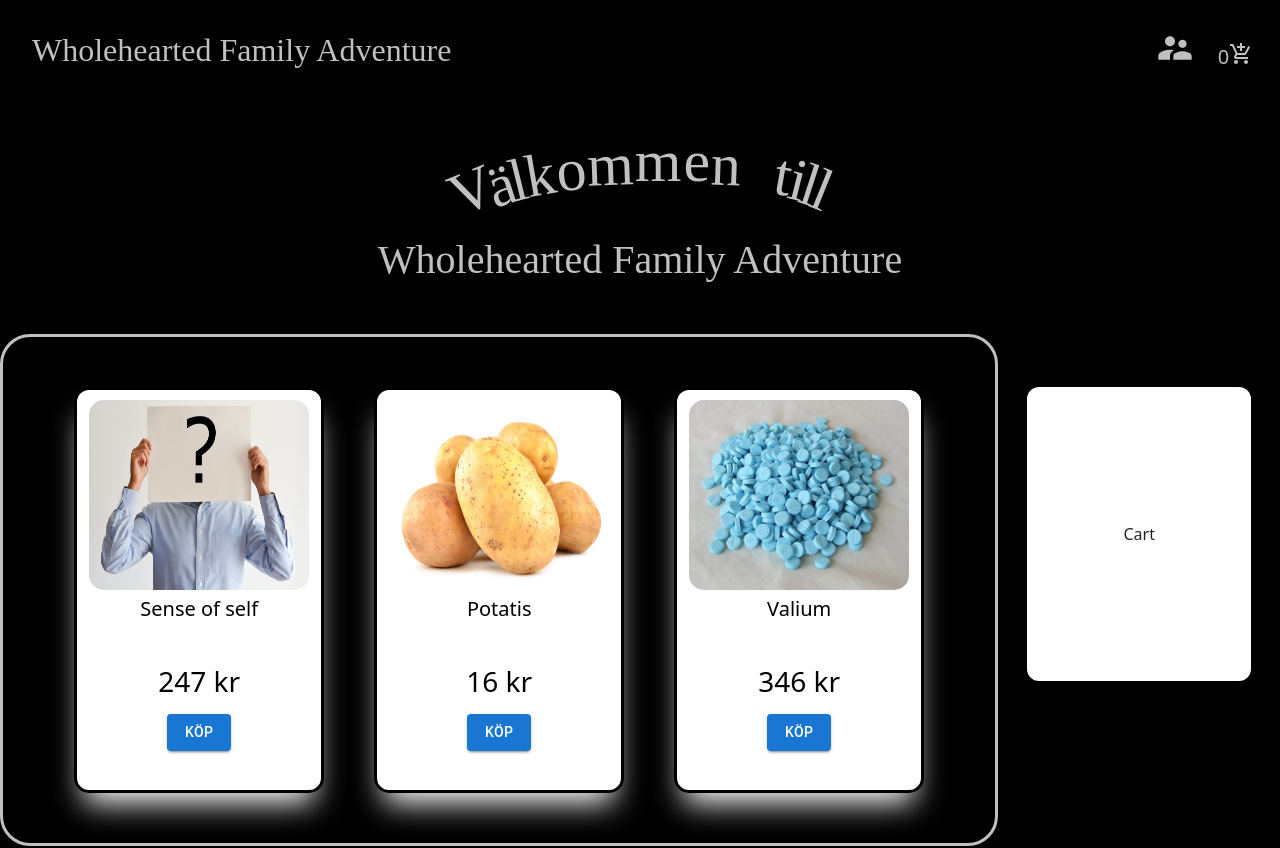
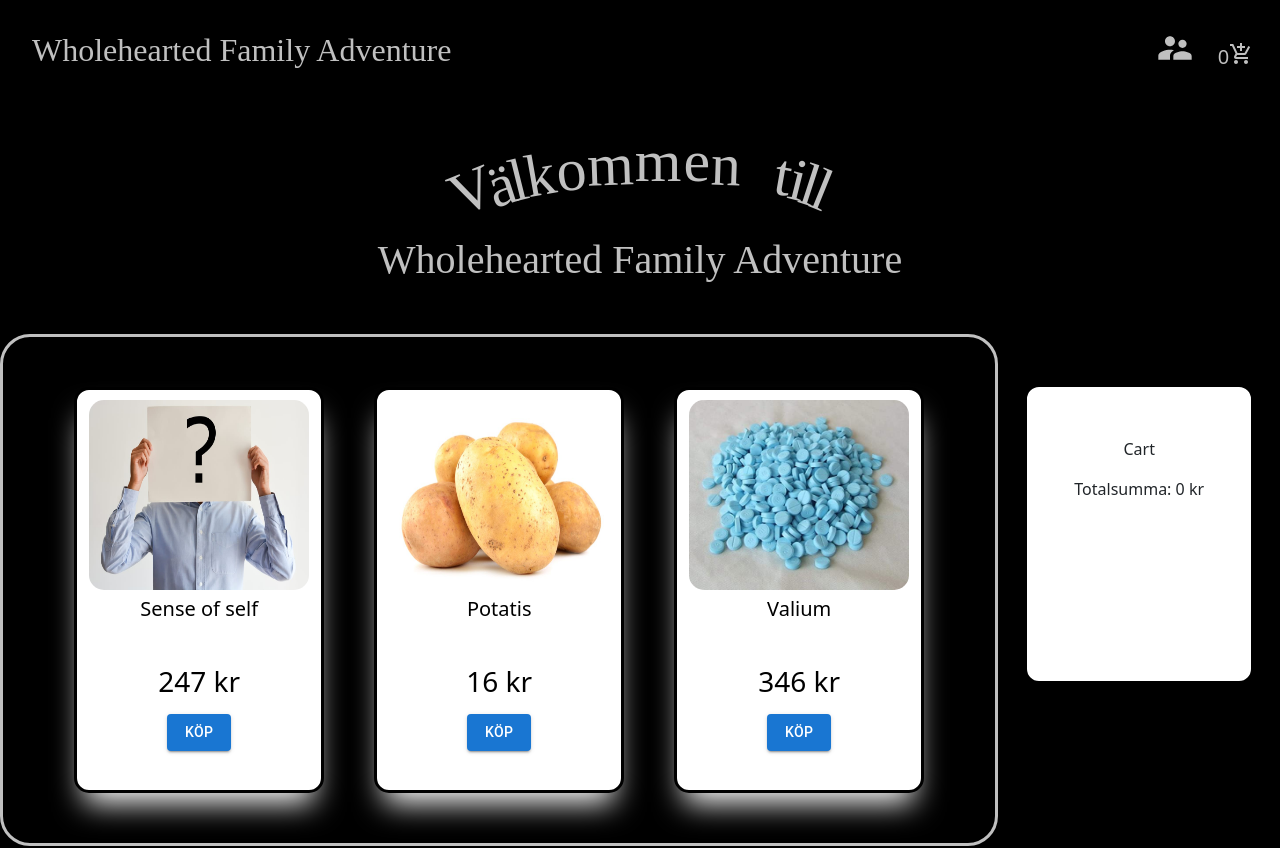
Before and after one commit to FredrikOlssons/Systemutveckling_Ramverk, a React (Vite) app: page / in a window 1280 px wide. Shown: the top 848 px of the page. Built offline with nearby package versions, Linux system fonts and the light colour scheme; a web font is replaced by a local one.

Commit message:
added minicart

```diff
--- a/src/components/allPages/StartPageContent.tsx
+++ b/src/components/allPages/StartPageContent.tsx
@@ -5,6 +5,7 @@ import Hero from "../Hero";
 import "../../style/hero.css";
 import { width } from "@mui/system";
 import {borderColor, borderRadius, fontSize, margin,} from "@material-ui/core/node_modules/@material-ui/system";
+import  MiniCart from '../miniCart'
 
 
 const Content: FC = (props) => {
@@ -49,7 +50,9 @@ const Content: FC = (props) => {
           </div>
         </div>
         <div style={cartDiv}>
-          <div style={cartContainer}>Cart</div>
+          <div style={cartContainer}>Cart
+          <MiniCart/>
+         </div>
         </div>
       </div>
     </>
--- a/src/components/allPages/checkOut.tsx
+++ b/src/components/allPages/checkOut.tsx
@@ -10,6 +10,7 @@ import Cartlist, {displayProductsInCart} from '../cartList'
 import { CartContext } from "../context/cartProvider";
 import { Product, products } from '../../data/products'
 import { FormField } from '../formHook'
+
 
 
 
@@ -59,7 +60,7 @@ const CheckOut: FC<Props> = (props) => {
                 </div>
 
                 <Box style={litleBox}>
-                    <h2>Summa</h2>
+                    <h2>Summa: {totalPrice()}</h2>
                     <h3>Totalsumma (inkl. moms): </h3>
                     <h3>Frakt: </h3>
                     <h3>Betalningssätt: </h3>
--- /dev/null
+++ b/src/components/miniCart.tsx
@@ -0,0 +1,137 @@
+
+import React, {useContext, CSSProperties, FC} from 'react'
+import { CartContext } from './context/cartProvider'
+import { CartItem } from './cartItem'
+import Box from '@mui/material/Box';
+import List from '@mui/material/List';
+import ListItem from '@mui/material/ListItem';
+import ListItemAvatar from '@mui/material/ListItemAvatar';
+import ListItemText from '@mui/material/ListItemText';
+import Avatar from '@mui/material/Avatar';
+import IconButton from '@mui/material/IconButton';
+import FormGroup from '@mui/material/FormGroup';
+import FormControlLabel from '@mui/material/FormControlLabel';
+import Checkbox from '@mui/material/Checkbox';
+import Grid from '@mui/material/Grid';
+import DeleteIcon from '@mui/icons-material/Delete';
+import AddIcon from '@mui/icons-material/Add';
+import RemoveIcon from '@mui/icons-material/Remove';
+
+interface Props {
+    cartItems: CartItem
+  }
+
+
+  const MiniCart: FC<Props> = (props) => {
+    const {cartItems, addToCart, removeFromCart, removeProductFromCart, totalPrice, totPricePerProduct} = useContext(CartContext)
+    const [secondary, setSecondary] = React.useState(false);
+
+
+
+  return (
+    <Box sx={{ flexGrow: 1, maxWidth: 752 }}>
+
+
+      <Grid>
+        <List style={cartItemsStyle}>
+
+          {
+            cartItems.map((cartItem) => {
+              return (
+                <ListItem key={cartItem.product.id} style={{ ...cartItemStyle }}>
+
+
+                      <div style={{ ...cartTitleStyle }}>{cartItem.product.title}</div>
+                  <ListItemAvatar style={cartImgDiv}><img src={cartItem.product.image} style={cartImageStyle} /></ListItemAvatar>
+                  <>
+                    <div style={textbox}>
+                      <ListItemText style={column} />
+                    </div>
+
+
+                  </>
+
+                    <div style={qtyBox}>
+                    <IconButton edge="end" aria-label="delete"><RemoveIcon onClick={() => removeFromCart(cartItem.product)} /></IconButton>
+                    <p style={quantity}>Antal: {cartItem.quantity}</p>
+                    <IconButton edge="end" aria-label="delete"><AddIcon onClick={() => addToCart(cartItem.product)} /></IconButton>
+                    <IconButton edge="end" aria-label="delete"><DeleteIcon onClick={() => removeProductFromCart(cartItem.product)}/></IconButton>
+
+
+                </div>
+                </ListItem>
+              )
+            })}
+        </List>
+
+                <div >
+                    <p id='totalPrice' onChange={() => {totalPrice()}}>Totalsumma: {totalPrice()} kr </p>
+                </div>
+
+      </Grid>
+    </Box >
+    )
+
+          }
+
+const cartItemsStyle: CSSProperties = {
+  width: "100%",
+  display: 'flex',
+  flexDirection: 'column',
+  columnGap: '5%',
+  marginRight: '70px'
+}
+
+const cartItemStyle: CSSProperties = {
+  display: 'flex',
+
+}
+
+const textbox: CSSProperties = {
+  width: '50%',
+  display: 'flex',
+  flexDirection: 'column',
+  justifyContent: 'center',
+
+}
+
+const column: CSSProperties = {
+  display: 'flex',
+  flexWrap: 'wrap'
+}
+
+const cartImgDiv: CSSProperties = {
+  width: '15%',
+  minWidth: '50px',
+}
+
+const cartImageStyle: CSSProperties = {
+  width: "50px",
+  height: '50px',
+  borderRadius: '15px',
+  flex: '1',
+}
+
+const cartTitleStyle: CSSProperties = {
+  width: '70%',
+
+}
+
+const quantity: CSSProperties = {
+  marginLeft: '15px',
+}
+
+
+const totalPrice: CSSProperties = {
+  marginBottom: '100px',
+}
+
+const qtyBox: CSSProperties = {
+  padding: '0px',
+  display: 'flex',
+  alignItems: 'space-between',
+
+}
+
+
+export default MiniCart
```
